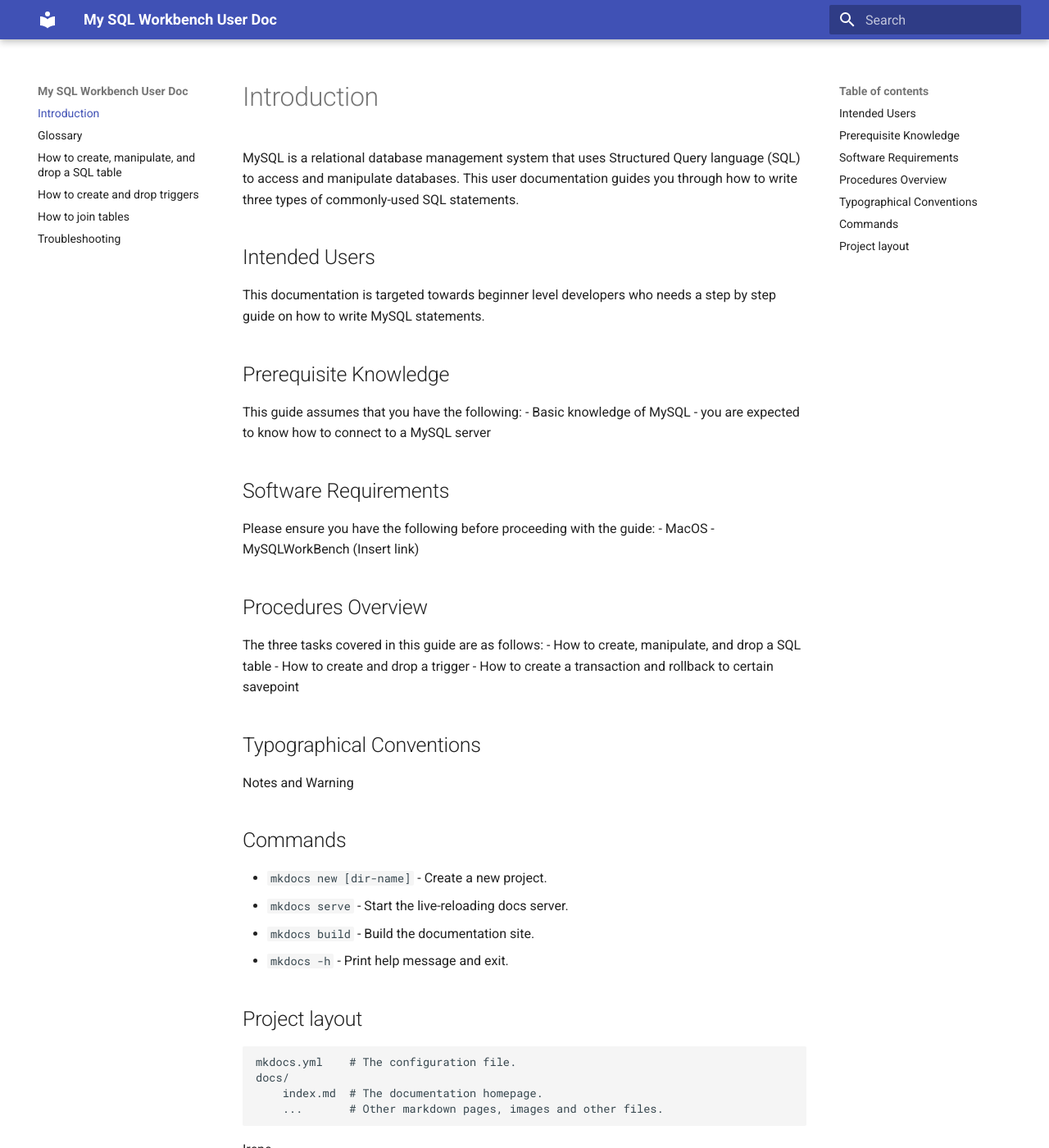
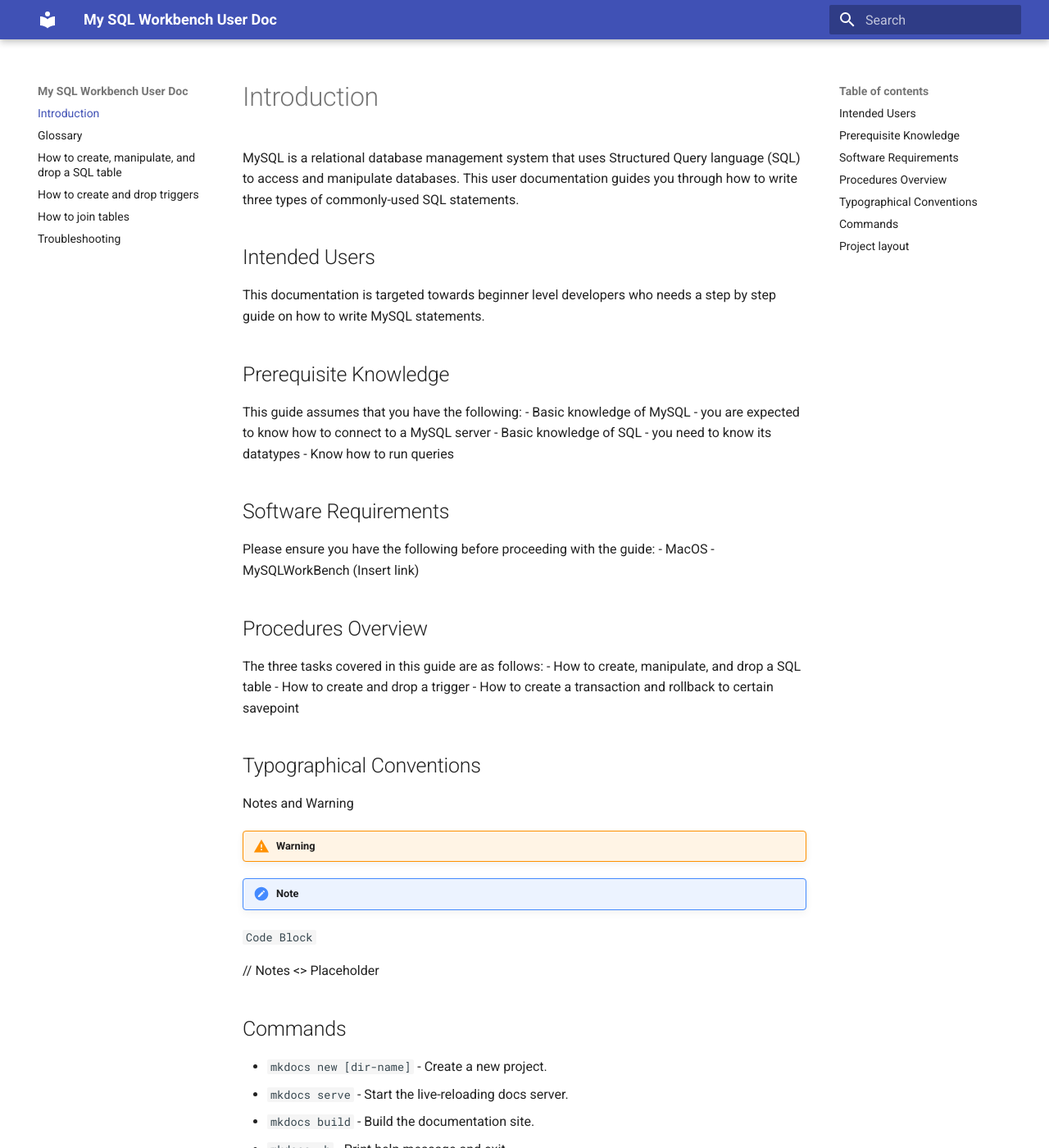
Before and after one commit to izcheung/mySQLWorkBenchUserDoc, an MkDocs documentation site: the page built from docs/index.md, in a window 1280 px wide and 1400 px high. Shown: the whole window at 82% size. Built offline with MkDocs 1.6.1 and Material for MkDocs 9.7.7, drawn with Linux system fonts in a browser that asks for light colours.

Commit message:
Add conventions to introduction

````diff
--- a/docs/index.md
+++ b/docs/index.md
@@ -8,6 +8,8 @@
 ## Prerequisite Knowledge
 This guide assumes that you have the following:
 - Basic knowledge of MySQL - you are expected to know how to connect to a MySQL server
+- Basic knowledge of SQL - you need to know its datatypes
+- Know how to run queries
 
 ## Software Requirements
 Please ensure you have the following before proceeding with the guide:
@@ -22,6 +24,12 @@
 
 ## Typographical Conventions
 Notes and Warning
+!!! warning
+!!! note
+``` Code Block ```
+
+// Notes
+<> Placeholder
 
 
 
````
